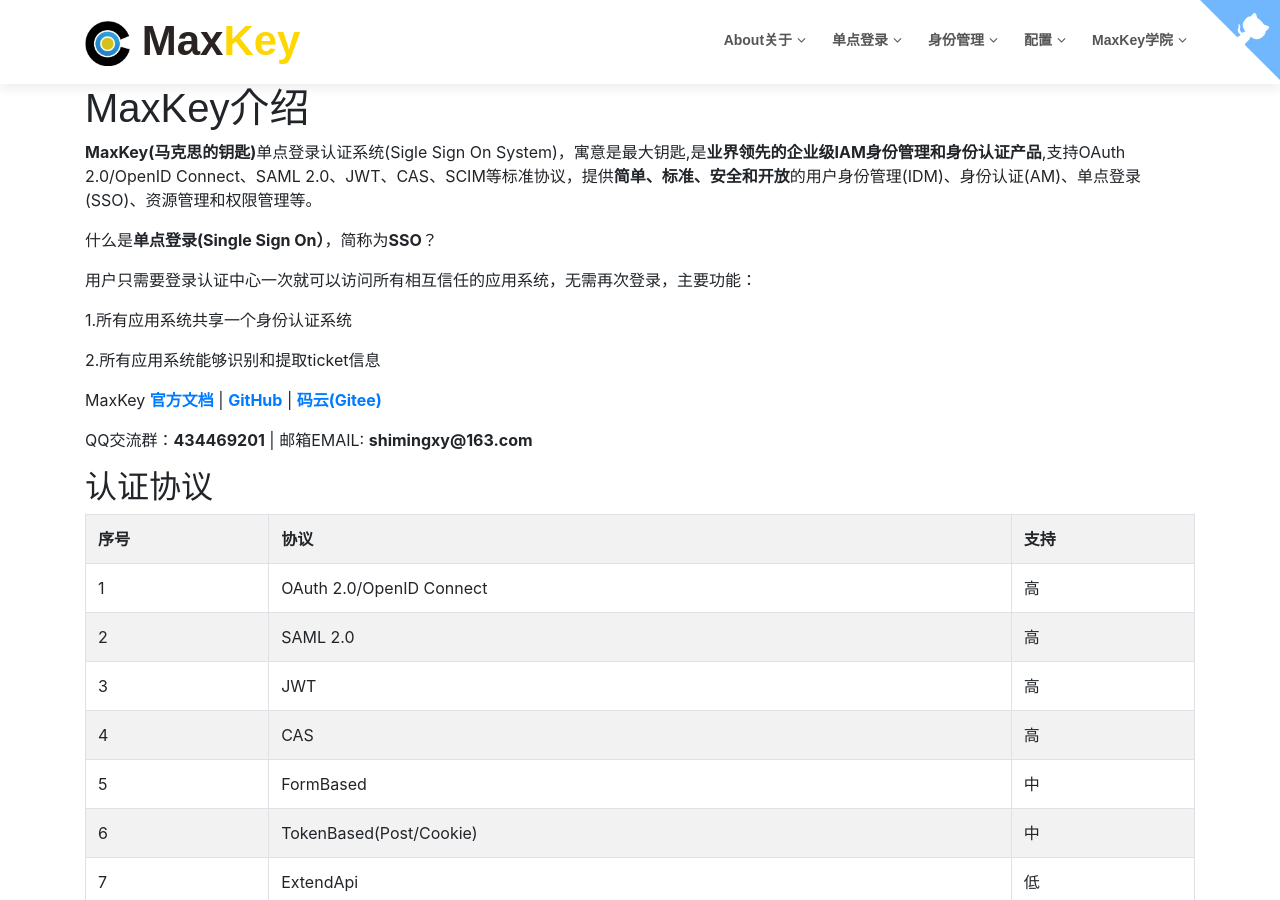
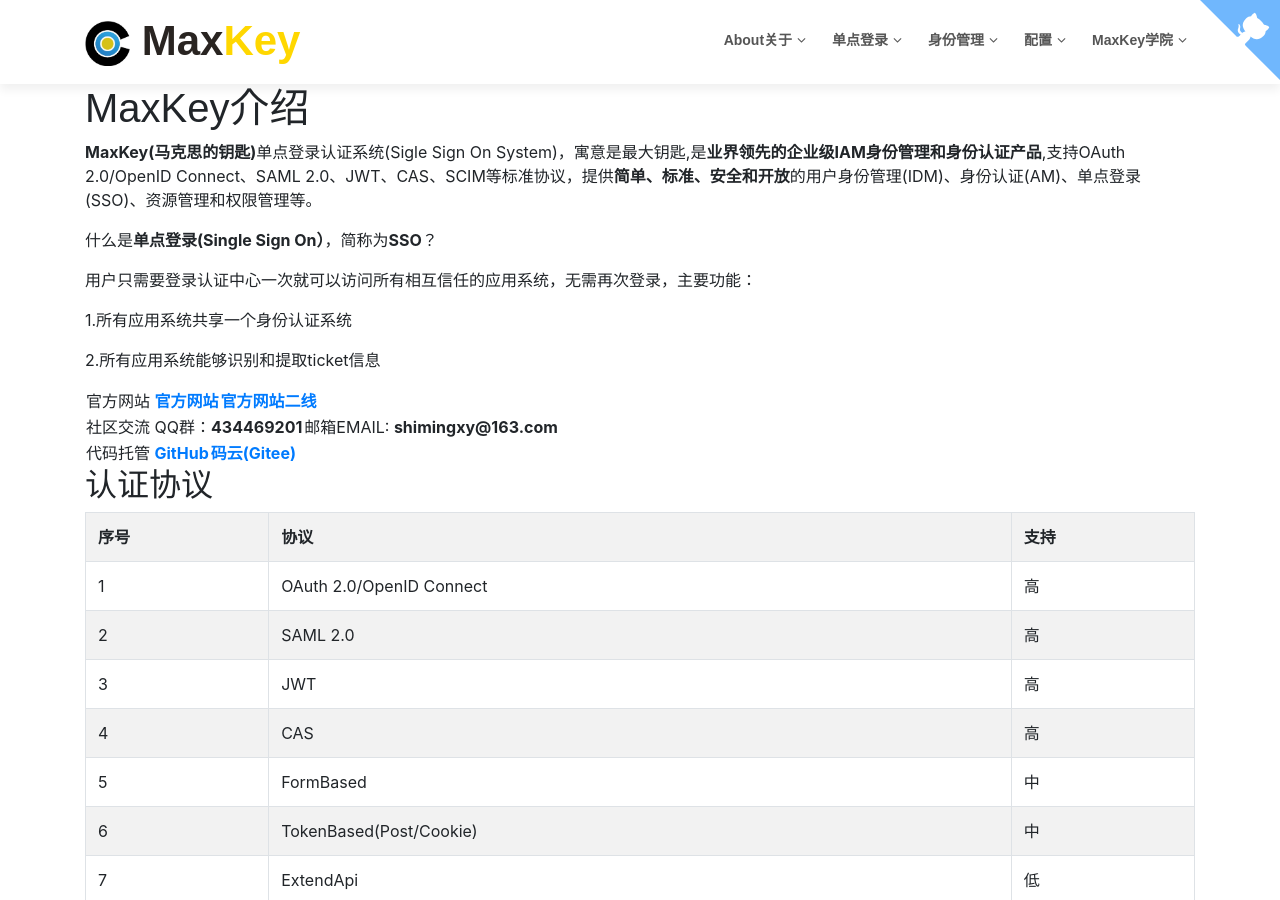
Before and after one commit to MaxKeyTop/maxkey.org, a Jekyll site: the page built from welcome.md, in a window 1280 px wide and 900 px high. Built offline with Jekyll 4.4.1, drawn with Linux system fonts in a browser that asks for light colours; comment, search, counter and statistics services are not loaded.

Commit message:
Update welcome.md

```diff
--- a/welcome.md
+++ b/welcome.md
@@ -12,9 +12,13 @@
 
 2.所有应用系统能够识别和提取ticket信息
 
-  MaxKey <a href="https://www.maxkey.top" target="_blank">**官方文档**</a> <span class="divider">|</span> <a href="https://github.com/MaxKeyTop/MaxKey" target="_blank">**GitHub**</a> <span class="divider">|</span> <a href="https://gitee.com/maxkeytop/MaxKey" target="_blank">**码云(Gitee)**</a>
 
-  QQ交流群：**434469201**  <span class="divider">|</span> 邮箱EMAIL: **shimingxy@163.com**
+官方网站  <a href="https://www.maxkey.top" target="_blank"><b>官方网站</b></a> |  <a href="https://maxkeytop.gitee.io" target="_blank"><b>官方网站二线</b></a>
+
+社区交流  QQ群：<b>434469201</b> | 邮箱EMAIL: <b>shimingxy@163.com</b>
+
+代码托管 <a href="https://github.com/MaxKeyTop/MaxKey" target="_blank"><b>GitHub</b></a> | <a href="https://gitee.com/maxkeytop/MaxKey" target="_blank"><b>码云(Gitee)</b></a>
+
 
 <h2>认证协议</h2>
 
```
